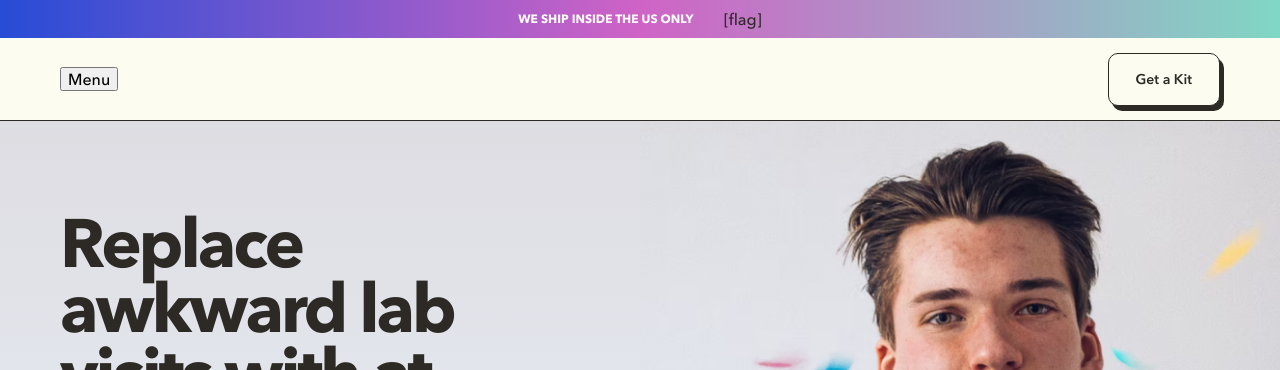
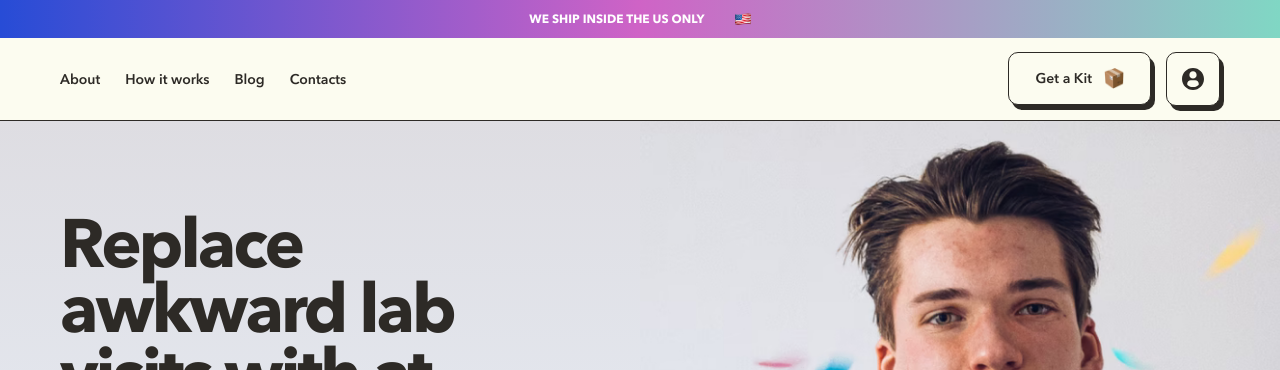
Before and after one commit to deysan/easy-healthcare-kit, a website: page src/index.html in a window 1280 px wide. Shown: the top 370 px of the page. Drawn offline with nearby package versions, Linux system fonts and the light colour scheme; files that its build step writes are made by us from their sources; files whose address does not match are found by name.

Commit message:
Update header

```diff
--- a/src/index.html
+++ b/src/index.html
@@ -12,7 +12,13 @@
     <header class="header">
       <div class="top-bar">
         <span class="top-bar__text">We ship inside the US only</span>
-        <span class="top-bar__icon">[flag]</span>
+        <img
+          class="top-bar__icon"
+          width="16"
+          height="16"
+          src="../img/emoji-usa.png"
+          alt="USA"
+        />
       </div>
       <div class="header__menu">
         <button class="header__menu-btn" aria-label="Menu">Menu</button>
@@ -33,15 +39,26 @@
           </ul>
         </nav>
         <ul class="header__actions user-actions">
-          <!-- <li class="user-actions__item">
-            <a href="#" class="user-actions__link btn">User</a>
-          </li> -->
           <li class="user-actions__item">
             <a
               href="#"
-              class="user-actions__link btn btn--small btn--shadow-black"
+              class="user-actions__link user-actions__link--box btn btn--small btn--shadow-black"
               >Get a Kit</a
             >
+          </li>
+          <li class="user-actions__item user-actions__item--user">
+            <a
+              href="#"
+              class="user-actions__link user-actions__link--user btn btn--small btn--shadow-black"
+            >
+              <img
+                src="../img/user-icon.svg"
+                width="22"
+                height="22"
+                alt="User"
+                aria-label="User"
+              />
+            </a>
           </li>
         </ul>
       </div>
--- a/src/sass/blocks/footer.scss
+++ b/src/sass/blocks/footer.scss
@@ -72,6 +72,14 @@
   @include font-set(22px, 700, 32px);
 }
 
+.discover__link {
+  padding-right: 58px;
+  background-image: url('../img/emoji-box.png');
+  background-repeat: no-repeat;
+  background-size: 20px 21px;
+  background-position: 95px center;
+}
+
 @media #{$desktop-width} {
   .footer__content {
     @include container();
--- a/src/sass/blocks/header.scss
+++ b/src/sass/blocks/header.scss
@@ -16,8 +16,41 @@
   align-items: center;
 }
 
-.header__navigation {
+.navigation {
   display: none;
+}
+
+.navigation__list {
+  display: flex;
+  gap: 25px;
+}
+
+.navigation__item {
+  @include font-set(14px, 600, 19px);
+}
+
+.user-actions {
+  display: flex;
+  gap: 15px;
+}
+
+.user-actions__item--user {
+  display: none;
+}
+
+.user-actions__link {
+  &--box {
+    padding-right: 58px;
+    background-image: url('../img/emoji-box.png');
+    background-repeat: no-repeat;
+    background-size: 20px 21px;
+    background-position: 95px center;
+  }
+
+  &--user {
+    @include center();
+    padding: 15px;
+  }
 }
 
 .top-bar {
@@ -32,3 +65,23 @@
   @include font-set(12px, 700, 16px);
   text-transform: uppercase;
 }
+
+.top-bar__icon {
+  min-width: auto;
+  width: 16px;
+  height: 16px;
+}
+
+@media #{$desktop-width} {
+  .navigation {
+    display: block;
+  }
+
+  .user-actions__item--user {
+    display: block;
+  }
+
+  .header__menu-btn {
+    display: none;
+  }
+}
```
Also changed, not shown: src/img/emoji-box.png (added), src/img/emoji-usa.png (added), src/img/user-icon.svg (added).
